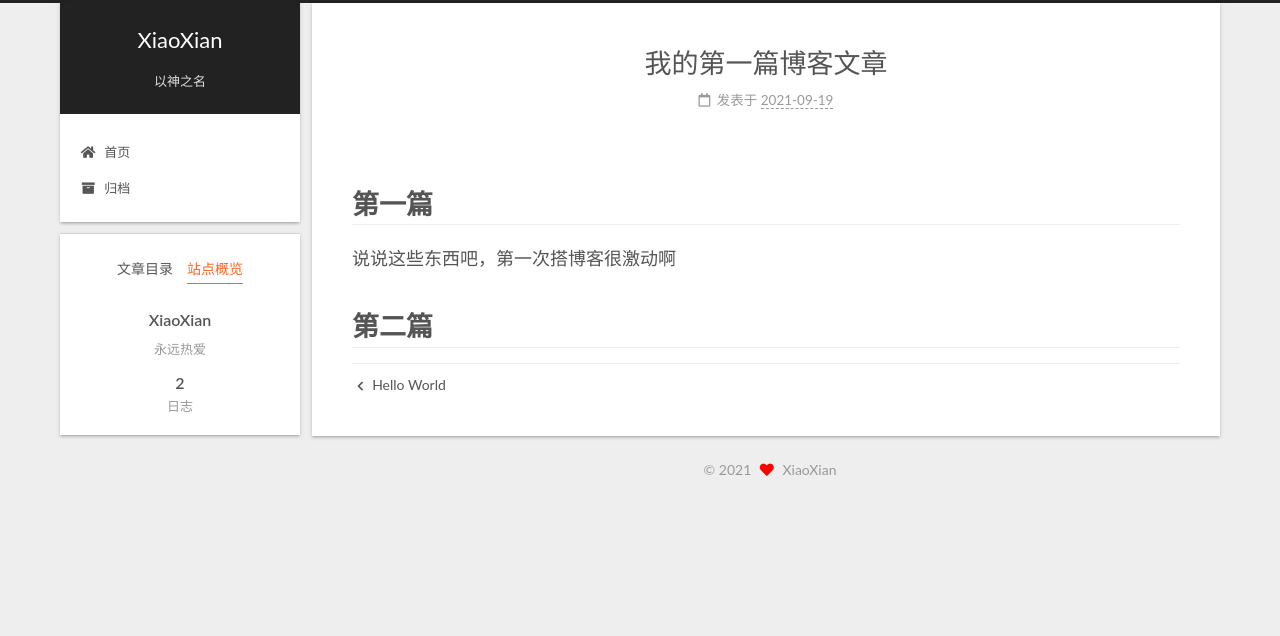
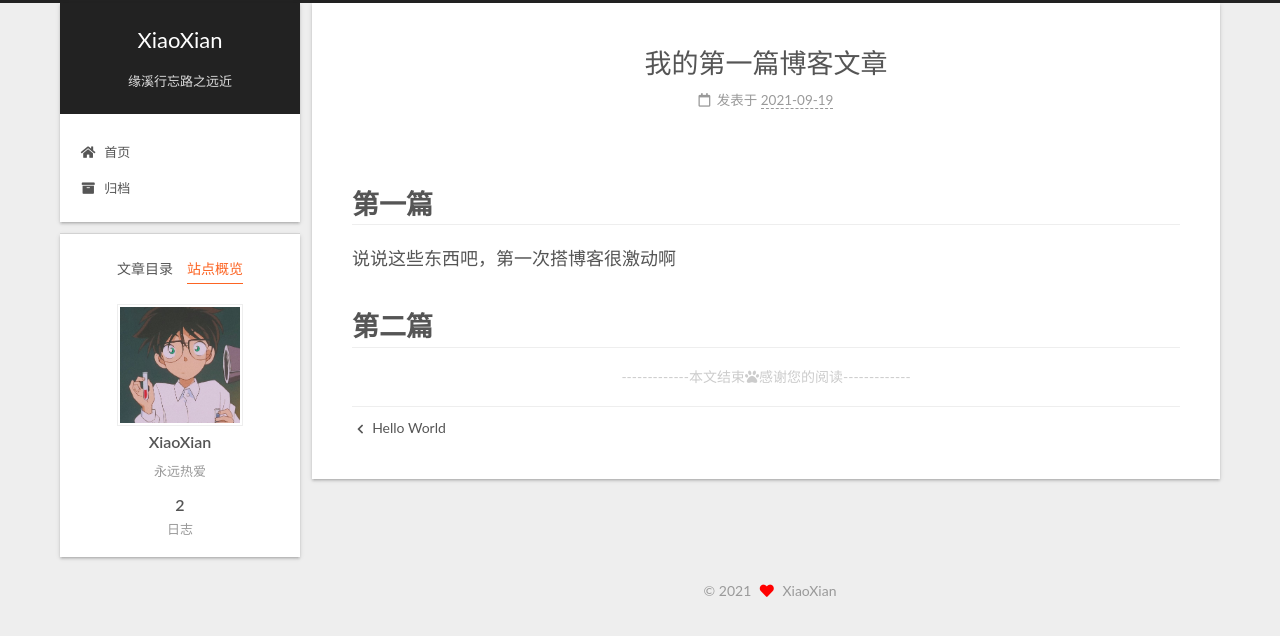
Before and after one commit to ssss1001/ssss1001.github.io, a plain HTML site: page 2021/09/19/我的第一篇博客文章/index.html in a window 1280 px wide. Both pictures are taken after a click on the item "站点概览". Drawn offline with Linux system fonts and the light colour scheme.

Commit message:
Site updated: 2021-09-19 15:37:09

```diff
--- a/2021/09/19/我的第一篇博客文章/index.html
+++ b/2021/09/19/我的第一篇博客文章/index.html
@@ -99,7 +99,7 @@
       <h1 class="site-title">XiaoXian</h1>
       <span class="logo-line-after"><i></i></span>
     </a>
-      <p class="site-subtitle" itemprop="description">以神之名</p>
+      <p class="site-subtitle" itemprop="description">缘溪行忘路之远近</p>
   </div>
 
   <div class="site-nav-right">
@@ -154,7 +154,7 @@
     <link itemprop="mainEntityOfPage" href="http://example.com/2021/09/19/%E6%88%91%E7%9A%84%E7%AC%AC%E4%B8%80%E7%AF%87%E5%8D%9A%E5%AE%A2%E6%96%87%E7%AB%A0/">
 
     <span hidden itemprop="author" itemscope itemtype="http://schema.org/Person">
-      <meta itemprop="image" content="/images/avatar.gif">
+      <meta itemprop="image" content="/images/xiaoxian.jpg">
       <meta itemprop="name" content="XiaoXian">
       <meta itemprop="description" content="永远热爱">
     </span>
@@ -195,6 +195,19 @@
 
 
 
+
+
+
+      <div>
+
+        <div>
+
+        <div style="text-align:center;color: #ccc;font-size:14px;">-------------本文结束<i class="fa fa-paw"></i>感谢您的阅读-------------</div>
+
+</div>
+
+
+      </div>
 
 
       <footer class="post-footer">
@@ -273,6 +286,8 @@
 
       <div class="site-overview-wrap sidebar-panel">
         <div class="site-author motion-element" itemprop="author" itemscope itemtype="http://schema.org/Person">
+    <img class="site-author-image" itemprop="image" alt="XiaoXian"
+      src="/images/xiaoxian.jpg">
   <p class="site-author-name" itemprop="name">XiaoXian</p>
   <div class="site-description" itemprop="description">永远热爱</div>
 </div>
--- a/css/main.css
+++ b/css/main.css
@@ -1142,6 +1142,12 @@ pre .javascript .function {
   max-width: 120px;
   padding: 2px;
 }
+.site-author-image {
+  transition: transform 1s ease-out;
+}
+.site-author-image:hover {
+  transform: rotateZ(360deg);
+}
 .site-author-name {
   color: var(--text-color);
   font-weight: 600;
@@ -1168,7 +1174,7 @@ pre .javascript .function {
 }
 .links-of-author a::before,
 .links-of-author span.exturl::before {
-  background: #ffa860;
+  background: #8f4eff;
   border-radius: 50%;
   content: ' ';
   display: inline-block;
```
Also changed, not shown: 2021/09/18/hello-world/index.html (+17 -2 lines), archives/2021/09/index.html (+3 -1 lines), archives/2021/index.html (+3 -1 lines), archives/index.html (+3 -1 lines), index.html (+5 -3 lines), images/xiaoxian.jpg (added).
